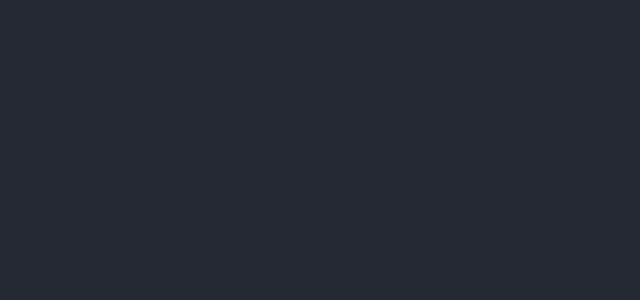
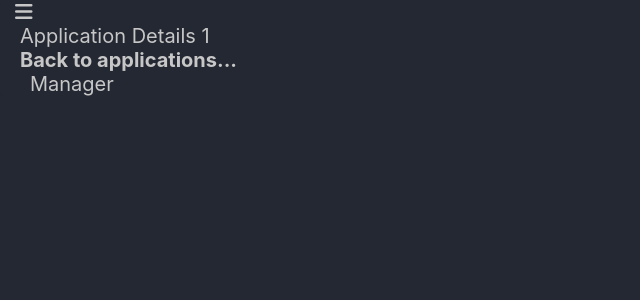
Before and after one commit to steven-sosebee/resume_builder, a React (Create React App) app: page /application/1 in a window 1280 px wide. Before the commit this address had no page. Shown: the top 300 px of the page, without its empty margins (0-640 px from the left). Built offline with nearby package versions, Linux system fonts and the light colour scheme.

Commit message:
extracted navigation to single data element

```diff
--- a/src/App.js
+++ b/src/App.js
@@ -21,87 +21,88 @@ import { ResumeTemplate } from './pages/resumeTemplate';
 import { Crypto } from './pages/testing/crypto';
 import { JobTemplate } from './pages/jobTemplate';
 import { Templates } from './pages/templates';
-import { FormTest } from './pages/formTest';
+import { FormTest } from './pages/testing/formTest';
+import { PAGES } from './data/pages';
 
 function App() {
 
-  const arrRoutes = [
-    {
-      path:'/',
-      element:<h1>Welcome to the resume builder</h1>
-    },
-    // {
-    //   path: '/resume',
-    //   element: <ResumeComponent/>
-    // },
-    // {
-    //   path: 'resume/:id',
-    //   element: <ResumeComponent/>
-    // },
-    // {
-    //   path: '/resume/new',
-    //   element: <NewResume/>
-    // },
-    // {
-    //   path: '/application/new',
-    //   element: <NewApplication/>
-    // },
-    // {
-    //   path:'/application/:id',
-    //   element:<ApplicationPage/>
-    // },
-    // {
-    //   path:'/application/list',
-    //   element:<ApplicationList/>
-    // },
-    // {
-    //   path:'/coverletter/new',
-    //   element:<CoverLetter/>
-    // },
-    // {
-    //   path:'/test',
-    //   element:<TestPage/>
-    // },
-    // {
-    //   path:'/main',
-    //   element:<Main/>
-    // },
-    // {
-    //   path:'/application/:applicationId/resume/edit',
-    //   element:<ResumePage/>
-    // },
-    // {
-    //   path:'/resume/template',
-    //   element:<ResumeTemplate/>
-    // },
-    {
-      path:'/templates',
-      element:<Templates/>
-    },
-    {
-      path:'/template/:id',
-      element:<ResumeTemplate/>
-    },
-    {
-      path:'/testing/crypto',
-      element:<Crypto/>
-    },
-    {
-      path:'/template/:id/:jobId',
-      element:<JobTemplate/>
-    },
-    {
-      path: '/testing/form',
-      element:<FormTest/>
-    }
-  ]
+  // const arrRoutes = [
+  //   {
+  //     path:'/',
+  //     element:<h1>Welcome to the resume builder</h1>
+  //   },
+  //   // {
+  //   //   path: '/resume',
+  //   //   element: <ResumeComponent/>
+  //   // },
+  //   // {
+  //   //   path: 'resume/:id',
+  //   //   element: <ResumeComponent/>
+  //   // },
+  //   // {
+  //   //   path: '/resume/new',
+  //   //   element: <NewResume/>
+  //   // },
+  //   // {
+  //   //   path: '/application/new',
+  //   //   element: <NewApplication/>
+  //   // },
+  //   // {
+  //   //   path:'/application/:id',
+  //   //   element:<ApplicationPage/>
+  //   // },
+  //   // {
+  //   //   path:'/application/list',
+  //   //   element:<ApplicationList/>
+  //   // },
+  //   // {
+  //   //   path:'/coverletter/new',
+  //   //   element:<CoverLetter/>
+  //   // },
+  //   // {
+  //   //   path:'/test',
+  //   //   element:<TestPage/>
+  //   // },
+  //   // {
+  //   //   path:'/main',
+  //   //   element:<Main/>
+  //   // },
+  //   // {
+  //   //   path:'/application/:applicationId/resume/edit',
+  //   //   element:<ResumePage/>
+  //   // },
+  //   // {
+  //   //   path:'/resume/template',
+  //   //   element:<ResumeTemplate/>
+  //   // },
+  //   {
+  //     path:'/templates',
+  //     element:<Templates/>
+  //   },
+  //   {
+  //     path:'/template/:id',
+  //     element:<ResumeTemplate/>
+  //   },
+  //   {
+  //     path:'/testing/crypto',
+  //     element:<Crypto/>
+  //   },
+  //   {
+  //     path:'/template/:id/:jobId',
+  //     element:<JobTemplate/>
+  //   },
+  //   {
+  //     path: '/testing/form',
+  //     element:<FormTest/>
+  //   }
+  // ]
 
   return (
     <Router>
       <Header/>
       <Content>
         <Routes>
-        {arrRoutes.map((route) => (
+        {PAGES.map((route) => (
           <Route path={route.path} element={route.element}/>
         ))}
       </Routes>
--- a/src/Hooks/useFetch.js
+++ b/src/Hooks/useFetch.js
@@ -10,6 +10,7 @@ export const useFetch =() => {
 
     const execute = async ({criteria=[], inputs={}, ordered=[], endpoint=defaultURL}) => {
         let post={};
+        const apiPrefix = (process.env.NODE_ENV=="production")? "/api" : "";
         try{
 
             const query = {
@@ -24,7 +25,7 @@ export const useFetch =() => {
 
             if (!isObjEmpty(query)){
                 const data_encode = btoa(JSON.stringify(query));
-                endpoint = endpoint + ".php?q=" + data_encode;
+                endpoint = apiPrefix + endpoint + ".php?q=" + data_encode;
             }
             if (String(endpoint).length>2047){
                 return "message too long";
@@ -34,10 +35,15 @@ export const useFetch =() => {
             if(res.status !==200 || res.ok !==true){
                 return {status: res.status};
             }
+            console.log(resJSON);
+            const e = String(resJSON.data).startsWith("SQLSTATE");
+            console.log(e);
+            if(e) {throw Error(resJSON.data)};
             return {data: resJSON.data, res: resJSON, status:res.status};
         }
         catch(error){
-            return error;
+            window.alert(error);
+            return {status: 500};
         }
     }
     // source https://stackoverflow.com/questions/18279141/javascript-string-encryption-and-decryption
--- a/src/components/header.js
+++ b/src/components/header.js
@@ -1,44 +1,28 @@
 import { useState } from "react";
 import { ICONS } from "../data/iconClasses";
+import { PAGES, env } from "../data/pages";
 
 export const Header = () => {
     const [expanded, setExpanded] = useState(false);
-
-    const navLinks = {
-      production: [
-        {
-          path:'/templates',
-          text:'Resume Templates'
-         }
-      ],
-      development:[
-       {
-        path:'/test',
-        text:'Testing'
-       },
-       {
-        path:'/templates',
-        text:'Resume Templates'
-       }
-      ]}
+    const environment = env[process.env.NODE_ENV];
 
     const expand =(e) => {
         setExpanded(!expanded);
     }
 
     const loseFocus = (e) => {
-        // console.log('lost focus');
         if(expanded && !e.currentTarget.contains(e.relatedTarget)) {expand(e)};
     }
+
     return (
-        <header onBlur={loseFocus}> {expanded? <button className="inline-margin block" onClick={expand}><i className={ICONS.close}></i></button> :
-                    <button className="inline-margin block" onClick={expand}><i className={ICONS.action}></i></button>}
+        <header onBlur={loseFocus}> {expanded? <button className="inline-margin block" onClick={expand}>{ICONS.close}</button> :
+                    <button className="inline-margin block" onClick={expand}>{ICONS.action}</button>}
 
             <nav className="base" >
                 {expanded?
-                <ul className="floating block primary height-padding secondary">
+                <ul className="floating block height-padding secondary">
 
-                    {navLinks[process.env.NODE_ENV].map(navLink => (
+                    {PAGES.filter(page=>page.environment>=[environment] && page.type==0).map(navLink => (
                         <li className="block inline-margin height-padding"><a href={navLink.path}>{navLink.text}</a></li>
                     ))}
                 </ul> : <></>}
--- /dev/null
+++ b/src/data/pages.js
@@ -0,0 +1,79 @@
+import { Applications } from "../pages/testing/applications"
+import { ResumeTemplate } from '../pages/resumeTemplate';
+import { Crypto } from '../pages/testing/crypto';
+import { JobTemplate } from '../pages/jobTemplate';
+import { Templates } from '../pages/templates';
+import { FormTest } from '../pages/testing/formTest';
+import { Application } from "../pages/application";
+
+export const env = {
+    abandoned:-1,
+    development: 0,
+    testing: 1,
+    production: 2,
+    live: 3
+}
+
+const componentType = {
+    page:0,
+    route:1
+}
+
+export const PAGES = [
+    {
+        path:'/',
+        element:<h1>Welcome to the resume builder</h1>,
+        text:"Home",
+        environment: env.live,
+        type:componentType.page
+    },
+    {
+        path:'/templates',
+        element:<Templates/>,
+        text:"Resume Templates",
+        environment: env.live,
+        type:componentType.page
+    },
+    {
+        path:'/template/:id',
+        element:<ResumeTemplate/>,
+        text:"",
+        environment: env.live,
+        type:componentType.route
+    },
+    {
+        path:'/testing/crypto',
+        element:<Crypto/>,
+        text:"Crypto",
+        environment: env.abandoned,
+        type:componentType.page
+    },
+    {
+        path:'/template/:id/:jobId',
+        element:<JobTemplate/>,
+        text:"",
+        environment: env.live,
+        type:componentType.route
+    },
+    {
+        path: '/testing/form',
+        element:<FormTest/>,
+        text:"Test Form",
+        environment: env.development,
+        type:componentType.page
+    },
+    {
+        path: '/applications',
+        element:<Applications/>,
+        text:"Applications",
+        environment: env.development,
+        type:componentType.page
+    },
+    {
+        path:'/application/:id',
+        element: <Application/>,
+        text: "",
+        environment: env.development,
+        type:componentType.route
+    }
+]
--- /dev/null
+++ b/src/pages/application.js
@@ -0,0 +1,22 @@
+import { useParams } from "react-router-dom"
+
+const ENDPOINTS = {
+    getApplication: "/application/read",
+    getResumeTemplates: "/resume/read",
+    linkTemplate: "/resume/link",
+    unlinkTemplate: "/resume/unlink",
+};
+
+export const Application = () => {
+    const {id} = useParams();
+    return (
+        <div>
+            Application Details {id}
+            <h3><span><a href="/applications">Back to applications...</a></span></h3>
+            <select>
+                <option>Manager</option>
+                <option>Data Analyst</option>
+            </select>
+        </div>
+    )
+}
--- a/src/pages/resumeTemplate.js
+++ b/src/pages/resumeTemplate.js
@@ -6,20 +6,28 @@ import { createFormObject, isObjEmpty } from "../utils/utils";
 import { ICONS } from "../data/iconClasses";
 import { STYLES } from "../data/styleClasses";
 
-// /testing/template/:id
+// //template/:id
+const ENDPOINTS = {
+    getResume: "/resume/read",
+    create: "/job/create",
+    delete: "/job/delete",
+    update: "/job/update",
+    getJobs:"/job/getresumejobs",
+    linkJob: "/resume/addjob"
+
+}
+
 export const ResumeTemplate = () => {
     const {id} = useParams();
     const api = useFetch();
     const [pageData, setPageData] = useState({template:{},jobs:[]});
     const [jobs, setJobs] = useState([]);
     const formRef = useRef(null);
-    // const jobForm = useForm(formRef.current);
-    console.log(formRef);
 
     const initialize = async () => {
 
-        const {data:apiTemplate, status:status_template} = await api.execute({endpoint:"/api/resume/select", criteria:[[criterion("id", "=", id)]]});
-        const {data:apiJobs, res, status:status_jobs} = await api.execute({endpoint:"/api/job/getresumejobs", ordered:[orderBy("end", false), orderBy("start", false)], criteria:[[criterion("resumeId", "=", id)]]});
+        const {data:apiTemplate, status:status_template} = await api.execute({endpoint:ENDPOINTS.getResume, criteria:[[criterion("id", "=", id)]]});
+        const {data:apiJobs, res, status:status_jobs} = await api.execute({endpoint:ENDPOINTS.getJobs, ordered:[orderBy("end", false), orderBy("start", false)], criteria:[[criterion("resumeId", "=", id)]]});
         setPageData(()=>(apiTemplate[0]));
         setJobs(()=>(apiJobs));
         console.log(res);
@@ -38,19 +46,17 @@ export const ResumeTemplate = () => {
         inputs.append(":resumeId",id);
         // console.log(createFormObject(inputs));
         // console.log(inputs);
-        const {data, res, status} = await api.execute({endpoint:"/api/resume/addjob", inputs:createFormObject(inputs)});
-
-        if (status==200 && parseInt(data.ID)>0){
+        const {data, res, status} = await api.execute({endpoint:ENDPOINTS.linkJob, inputs:createFormObject(inputs)});
+        console.log(data);
+        if (status==200){
             formRef.current.reset();
             initialize();
             return
         };
         // console.log(res);
-        window.alert(`There was an error...`);
+        // window.alert(`There was an error...`);
 
     }
-
-
 
     if (isObjEmpty(pageData.template)){
         return (<div>Loading</div>)
@@ -58,14 +64,15 @@ export const ResumeTemplate = () => {
     return (
         <section>
             <h1><span className="font-200">{pageData.template}</span></h1>
-            {/* {pageData.template.template} */}
+            <h3><span><a href="/templates">Back to applications...</a></span></h3>
 
             <form className={"bordered secondary"} onSubmit={handleSubmit} ref={formRef} id={"job"}>
                 <div className="height-padding"><label htmlFor={":title"}>Title:</label><input className={STYLES.input} name=":title"/></div>
                 <div className="height-padding"><label htmlFor={":description"} >Description:</label><input className={STYLES.input} name=":description"/></div>
+                <div className="height-padding"><label htmlFor={":organization"} >Organization:</label><input className={STYLES.input} name=":organization"/></div>
                 <div className="height-padding"><label htmlFor={":start"} >Start Date:</label><input type={"date"} className={STYLES.input} name=":start"/></div>
                 <div className="height-padding"><label htmlFor={":end"} >End Data:</label><input type={"date"} className={STYLES.input} name=":end"/></div>
-                <button className={"right block inline-margin rounded action height-padding"} onClick={handleSubmit}><i className={ICONS.add}></i></button>
+                <button className={"right block inline-margin rounded action height-padding"} onClick={handleSubmit}>{ICONS.add}</button>
             </form>
             <ul>
                 {jobs.map(
@@ -91,7 +98,7 @@ const Job = ({updateData, job}) => {
     const form = useForm(formRef.current);
     const [changed, setChanged] = useState(false);
     const disabled= active? null : "disabled";
-    const {id, title, description, resumeId, start, end} = job;
+    const {id, title, description, organization, resumeId, start, end} = job;
     const handleEdit = (e) => {
         e.preventDefault();
         const id = e.currentTarget.id;
@@ -103,7 +110,7 @@ const Job = ({updateData, job}) => {
         e.preventDefault();
         setClass(STYLES.disabled);
         console.log(e.currentTarget.id);
-        const {res, status} = await api.execute({endpoint:"/api/job/delete",criteria:[[criterion("id","=",id)]]})
+        const {res, status} = await api.execute({endpoint:ENDPOINTS.delete,criteria:[[criterion("id","=",id)]]})
         updateData();
     };
 
@@ -116,7 +123,7 @@ const Job = ({updateData, job}) => {
     const handleUpdate = async () => {
         let inputs = form.data();
         inputs.append(":resumeId",resumeId);
-        const {res,status} = await api.execute({endpoint:"/api/job/update",inputs: form.createFormObject(inputs), criteria:[[criterion("id","=",id)]]});
+        const {res,status} = await api.execute({endpoint:ENDPOINTS.update,inputs: form.createFormObject(inputs), criteria:[[criterion("id","=",id)]]});
         console.log(res);
     };
 
@@ -142,6 +149,7 @@ const Job = ({updateData, job}) => {
             <form ref={formRef} id={"job"} onBlur={handleFocus}>
                 <div>
                 <input onChange={handleChange} disabled={disabled} className={`block font-200 x-90 ${classState}`} name=":title" defaultValue={title}/>
+                <input onChange={handleChange} disabled={disabled} className={`block font-200 x-90 ${classState}`} name=":organization" defaultValue={organization}/>
 
                 </div>
                 {/* <label htmlFor={":title"}>Title:</label> */}
@@ -153,13 +161,13 @@ const Job = ({updateData, job}) => {
                 <span> to </span>
                 <input onChange={handleChange} disabled={disabled} className={`x-30 ${classState}`} name=":end" defaultValue={end} type={"date"}/>
                 <textarea onChange={handleChange} disabled={disabled} className={`block x-90 ${classState}`} name=":description" defaultValue={description}/>
-                <div className="height-spacing flex flex-around action">
-                    <button className={STYLES.formButton} id={id} value={"add"} onClick={handleAdd}><i className={ICONS.add}></i></button>
+                <div className="height-spacing flex flex-around primary">
+                    <button className={STYLES.formButton} id={id} value={"add"} onClick={handleAdd}>{ICONS.add}</button>
                     {active?
-                        <button className={STYLES.formButton} id={id} value={"save"} onClick={handleSave}><i className={ICONS.save}></i></button> :
-                        <button className={STYLES.formButton} id={id} value={"edit"} onClick={handleEdit}><i className={ICONS.edit}></i></button>
+                        <button className={STYLES.formButton} id={id} value={"save"} onClick={handleSave}>{ICONS.save}</button> :
+                        <button className={STYLES.formButton} id={id} value={"edit"} onClick={handleEdit}>{ICONS.edit}</button>
                     }
-                    <button className={STYLES.formButton} id={id} value={"delete"} onClick={handleDelete}><i className={ICONS.delete}></i></button>
+                    <button className={STYLES.negativeButton} id={id} value={"delete"} onClick={handleDelete}>{ICONS.delete}</button>
                 </div>
 
 
--- a/src/pages/templates.js
+++ b/src/pages/templates.js
@@ -5,6 +5,15 @@ import { ButtonActions } from "../components/Buttons/actions"
 import { Navigate, useNavigate } from "react-router-dom";
 import { ButtonDelete } from "../components/Buttons/delete";
 import { ICONS } from "../data/iconClasses";
+
+// /templates
+const ENDPOINTS = {
+    read: "/resume/read",
+    create: "/resume/create",
+    delete: "/resume/delete",
+    update: "/resume/update",
+
+}
 
 export const Templates = () => {
     const navigate = useNavigate();
@@ -14,20 +23,18 @@ export const Templates = () => {
     const [templates, setTemplates] = useState([{template:"No data",id:0}]);
 
     const handleSelect = async (e) => {
-        // const {data:selection} = await useAPI.execute({endpoint:"/api/resume/select", criteria:[[criterion("id", "=", e.currentTarget.id)]]});
         navigate(`/template/${e.currentTarget.id}`)
-
     };
 
     const handleDelete = async (e) => {
-        const {data:selection} = await useAPI.execute({endpoint:"/api/resume/delete", criteria:[[criterion("id","=",e.currentTarget.id)]]});
-        console.log(selection);
+        const {data:selection} = await useAPI.execute({endpoint:ENDPOINTS.delete, criteria:[[criterion("id","=",e.currentTarget.id)]]});
         getTemplates();
     }
+
     const submitForm = async (e) => {
         // e.preventDefault();
         console.log(templateForm.dataObject());
-        const {res,status} = await useAPI.execute({inputs:templateForm.dataObject(), endpoint:"/api/resume/new"});
+        const {res,status} = await useAPI.execute({inputs:templateForm.dataObject(), endpoint:ENDPOINTS.create});
         // console.log(data);
         if (status==200){
             formRef.current.reset();
@@ -37,7 +44,7 @@ export const Templates = () => {
     }
 
     const getTemplates = async () => {
-        const {data:initial} = await useAPI.execute({endpoint:"/api/resume/select"});
+        const {data:initial} = await useAPI.execute({endpoint:ENDPOINTS.read});
         setTemplates(()=>initial);
     }
 
@@ -52,7 +59,7 @@ export const Templates = () => {
 
             <form className={"bordered secondary"} onSubmit={(e)=>e.preventDefault()} id="template" ref={formRef}>
                 <label for={":template"}>Create a new template:</label><input className={' block x-90 active'} name=":template"/>
-                <button className={"right inline-margin rounded action height-padding"} onClick={submitForm}><i className={ICONS.add}></i></button>
+                <button className={"right inline-margin rounded action height-padding"} onClick={submitForm}>{ICONS.add}</button>
             </form>
 
 
@@ -60,8 +67,8 @@ export const Templates = () => {
                 {templates.map(template=>(
                     <li className="height-padding highlight">
                         <span>{template.template}</span>
-                        <button className={"inline-margin"} onClick={handleSelect} id={template.id}><i className={ICONS.action}></i></button>
-                        <button className={"inline-margin"} onClick={handleDelete} id={template.id}><i className={ICONS.delete}></i></button>
+                        <button className={"inline-margin"} onClick={handleSelect} id={template.id}>{ICONS.action}</button>
+                        <button className={"inline-margin"} onClick={handleDelete} id={template.id}>{ICONS.delete}</button>
                     </li>
                 ))}
             </ul>
```
Also changed, not shown: src/utils/utils.js (line endings or trailing spaces).
